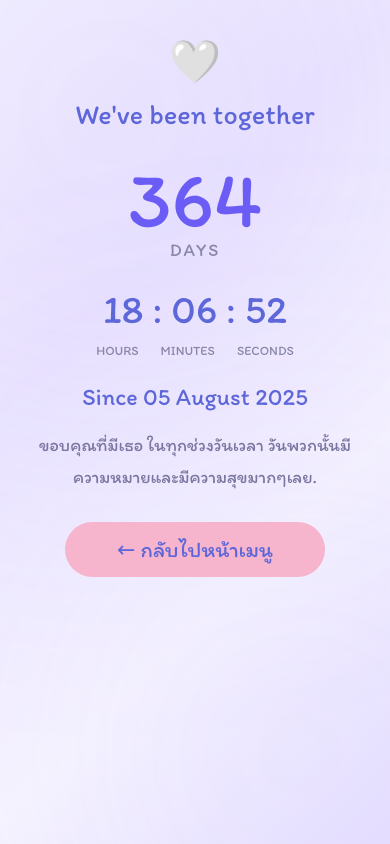
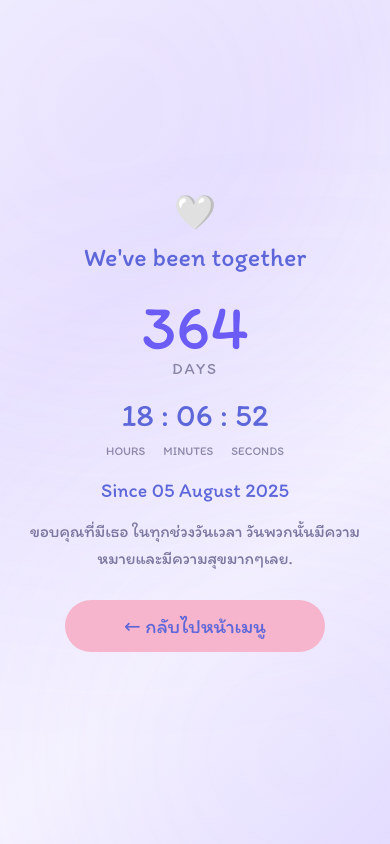
Before and after one commit to 31XECD/anv1yearkwanandmuay, a plain HTML site: page together.html in a window 390 px wide. Drawn offline with Linux system fonts and the light colour scheme.

Commit message:
Update together.html

```diff
--- a/together.html
+++ b/together.html
@@ -237,79 +237,95 @@
 font-size:22px;
 }
 
-        @media (max-width:768px){
+      @media (max-width:768px){
 
 body{
 
-    padding:16px;
+padding:18px;
+
+align-items:center;
+
+}
+
+.container{
+
+width:100%;
+
+}
+
+.heart{
+
+font-size:34px;
 
 }
 
 .title{
 
-    font-size:28px;
+font-size:26px;
 
-    margin-bottom:28px;
+margin:8px 0 22px;
 
 }
 
 .days{
 
-    font-size:80px;
+font-size:64px;
 
 }
 
 .days-label{
 
-    font-size:18px;
+font-size:16px;
 
-    letter-spacing:2px;
+letter-spacing:2px;
 
 }
 
 .clock{
 
-    font-size:40px;
+font-size:32px;
 
-    margin-top:24px;
+margin-top:18px;
 
 }
 
 .labels{
 
-    gap:22px;
+gap:18px;
 
-    font-size:13px;
-
-    flex-wrap:wrap;
+font-size:12px;
 
 }
 
 .since{
 
-    font-size:24px;
+font-size:20px;
 
-    margin-top:24px;
+margin-top:20px;
 
 }
 
 .quote{
 
-    font-size:18px;
+font-size:17px;
 
-    line-height:1.8;
+line-height:1.6;
 
-    padding:0 6px;
+padding:0 10px;
+
+margin-top:16px;
 
 }
 
 .next{
 
-    width:100%;
+width:100%;
 
-    max-width:260px;
+max-width:260px;
 
-    text-align:center;
+font-size:20px;
+
+padding:14px;
 
 }
 
```
